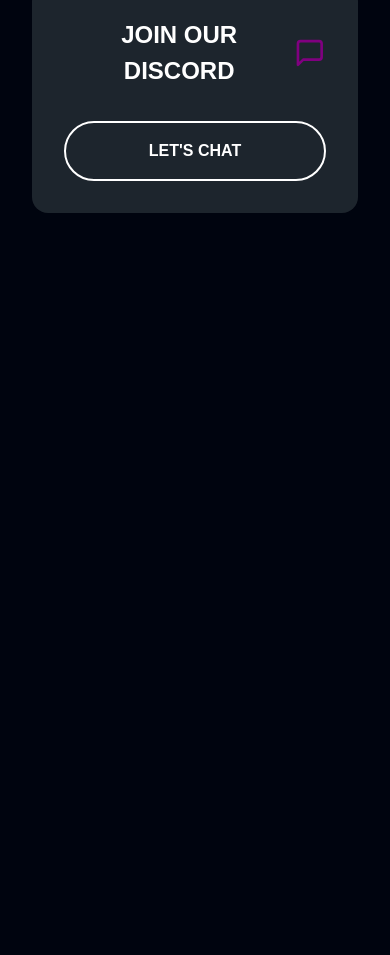
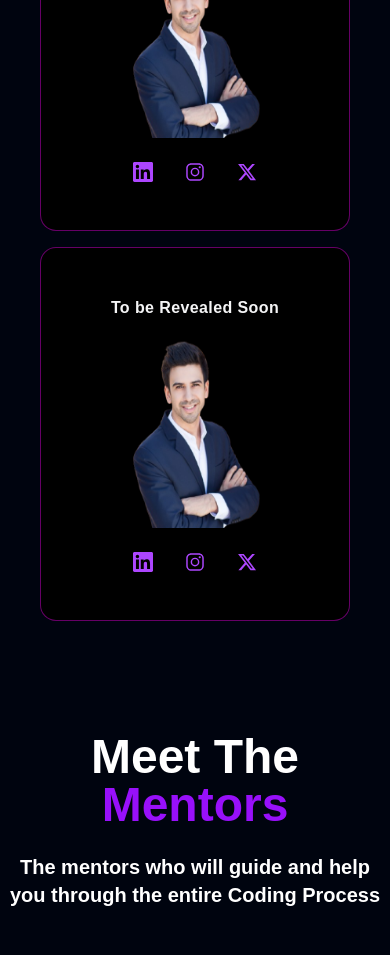
Before and after one commit to uiuxarghya/GDG-Hackathon, a React (Vite) app: page / in a window 390 px wide. Shown: the part 8440-9395 px from the top of the page. Before the commit the page ends 8717 px from the top, so only its background shows below. Built offline with nearby package versions, Linux system fonts and the light colour scheme.

Commit message:
Mentors and Judges Added

```diff
--- a/src/App.jsx
+++ b/src/App.jsx
@@ -9,6 +9,8 @@
 import About from './components/home/about'
 import Sponsors from './components/sponsors/sponsors'
 import Prizes from './components/prizes/prizes'
+import Judges from './components/judges/judges'
+import Mentors from './components/mentors/mentors'
 
 function App() {
   return (
@@ -23,6 +25,8 @@
       <Tracks />
       <Sponsors />
       <Prizes/>
+      <Judges/>
+      <Mentors/>
       <Footer />
     </div>
   );
--- /dev/null
+++ b/src/components/judges/judges.jsx
@@ -0,0 +1,46 @@
+import { HoverEffect } from "../ui/judges-hover";
+import { IoLogoInstagram } from "react-icons/io5";
+import { FiGithub } from "react-icons/fi";
+import { SiLinkedin } from "react-icons/si";
+import { FaXTwitter } from "react-icons/fa6";
+import Judge from '../../assets/images/judge.png'
+
+export default function CardHoverEffectDemo() {
+  return (
+    (<>
+      <div>
+        <h1 className="text-center text-5xl text-white font-bold mt-16 ">
+          Meet Our<span className="text-purple-600"> Judges</span></h1>
+        <p className="text-xl text-center text-white font-semibold mt-6">Industry experts who will evaluate your innovative solutions</p>
+      </div>
+      <div className="max-w-5xl mx-auto px-8">
+
+        <HoverEffect items={sponsors} />
+      </div> </>
+    )
+  );
+}
+export const sponsors = [
+  {
+    title: "To be Revealed Soon",
+    description: Judge,
+     icon1 : <SiLinkedin/> ,
+     icon2 : <IoLogoInstagram/> ,
+     icon3 : <FaXTwitter/>,
+  },
+  {
+    title: "To be Revealed Soon",
+    description: Judge,
+     icon1 : <SiLinkedin/> ,
+     icon2 : <IoLogoInstagram/> ,
+     icon3 : <FaXTwitter/>,
+  },
+  {
+    title: "To be Revealed Soon",
+    description: Judge,
+     icon1 : <SiLinkedin/> ,
+     icon2 : <IoLogoInstagram/> ,
+     icon3 : <FaXTwitter/>,
+  },
+
+];
--- /dev/null
+++ b/src/components/mentors/mentors.jsx
@@ -0,0 +1,46 @@
+import { HoverEffect } from "../ui/judges-hover";
+import { IoLogoInstagram } from "react-icons/io5";
+import { FiGithub } from "react-icons/fi";
+import { SiLinkedin } from "react-icons/si";
+import { FaXTwitter } from "react-icons/fa6";
+import Judge from '../../assets/images/judge.png'
+
+export default function CardHoverEffectDemo() {
+  return (
+    (<>
+      <div>
+        <h1 className="text-center text-5xl text-white font-bold mt-16 ">
+          Meet The<span className="text-purple-600"> Mentors</span></h1>
+        <p className="text-xl text-center text-white font-semibold mt-6">The mentors who will guide and help you through the entire Coding Process</p>
+      </div>
+      <div className="max-w-5xl mx-auto px-8">
+
+        <HoverEffect items={sponsors} />
+      </div> </>
+    )
+  );
+}
+export const sponsors = [
+  {
+    title: "To be Revealed Soon",
+    description: Judge,
+     icon1 : <SiLinkedin/> ,
+     icon2 : <IoLogoInstagram/> ,
+     icon3 : <FaXTwitter/>,
+  },
+  {
+    title: "To be Revealed Soon",
+    description: Judge,
+     icon1 : <SiLinkedin/> ,
+     icon2 : <IoLogoInstagram/> ,
+     icon3 : <FaXTwitter/>,
+  },
+  {
+    title: "To be Revealed Soon",
+    description: Judge,
+     icon1 : <SiLinkedin/> ,
+     icon2 : <IoLogoInstagram/> ,
+     icon3 : <FaXTwitter/>,
+  },
+
+];
--- /dev/null
+++ b/src/components/ui/judges-hover.jsx
@@ -0,0 +1,89 @@
+
+import { cn } from '../../lib/utils'
+import { AnimatePresence, motion } from "framer-motion";
+
+import { useState } from "react";
+
+export const HoverEffect = ({
+  items,
+  className
+}) => {
+  let [hoveredIndex, setHoveredIndex] = useState(null);
+
+  return (
+    (<div
+      className={cn("grid grid-cols-1 md:grid-cols-2  lg:grid-cols-3  py-10", className)}>
+      {items.map((item, idx) => (
+        <div
+
+          className="relative group  block p-2 h-full w-full"
+          onMouseEnter={() => setHoveredIndex(idx)}
+          onMouseLeave={() => setHoveredIndex(null)}>
+          <AnimatePresence>
+            {hoveredIndex === idx && (
+              <motion.span
+                className="absolute inset-0 h-full w-full bg-purple-400 dark:bg-slate-800/[0.8] block  rounded-3xl"
+                layoutId="hoverBackground"
+                initial={{ opacity: 0 }}
+                animate={{
+                  opacity: 1,
+                  transition: { duration: 0.15 },
+                }}
+                exit={{
+                  opacity: 0,
+                  transition: { duration: 0.15, delay: 0.2 },
+                }} />
+            )}
+          </AnimatePresence>
+          <Card className="border-[#800080cc]">
+            <CardTitle className="font-bold">{item.title}</CardTitle>
+            <img src={item.description} alt={item.title} className="w-60 h-48 mx-auto mt-4 ml-6 justify-center items-center align-middle" />
+            <div className='flex flex-row justify-center items-center align-middle'>
+            <CardTitle className="font-medium text-purple-500 m-2 mt-4 p-2 text-xl hover:text-gray-500 transition-all ease-in">{item.icon1}</CardTitle>
+            <CardTitle className="font-medium text-purple-500 m-2 mt-4 p-2 text-xl  hover:text-gray-500 transition-all ease-in">{item.icon2}</CardTitle>
+            <CardTitle className="font-medium text-purple-500 m-2 mt-4 p-2 text-xl  hover:text-gray-500 transition-all ease-in">{item.icon3}</CardTitle>
+            </div>
+          </Card>
+        </div>
+      ))}
+    </div>)
+  );
+};
+
+export const Card = ({
+  className,
+  children
+}) => {
+  return (
+    (<div
+      className={cn(
+        "rounded-2xl h-full w-full p-4 overflow-hidden bg-black border border-transparent dark:border-white/[0.2] group-hover:border-slate-700 relative z-20",
+        className
+      )}>
+      <div className="relative z-50">
+        <div className="p-4">{children}</div>
+      </div>
+    </div>)
+  );
+};
+export const CardTitle = ({
+  className,
+  children
+}) => {
+  return (
+    (<h4 className={cn("text-zinc-100 font-bold tracking-wide mt-4", className)}>
+      {children}
+    </h4>)
+  );
+};
+export const CardDescription = ({
+  className,
+  children
+}) => {
+  return (
+    (<p
+      className={cn("mt-8 text-zinc-400 tracking-wide leading-relaxed text-sm", className)}>
+      {children}
+    </p>)
+  );
+};
```
Also changed, not shown: src/assets/images/judge.png (added).
